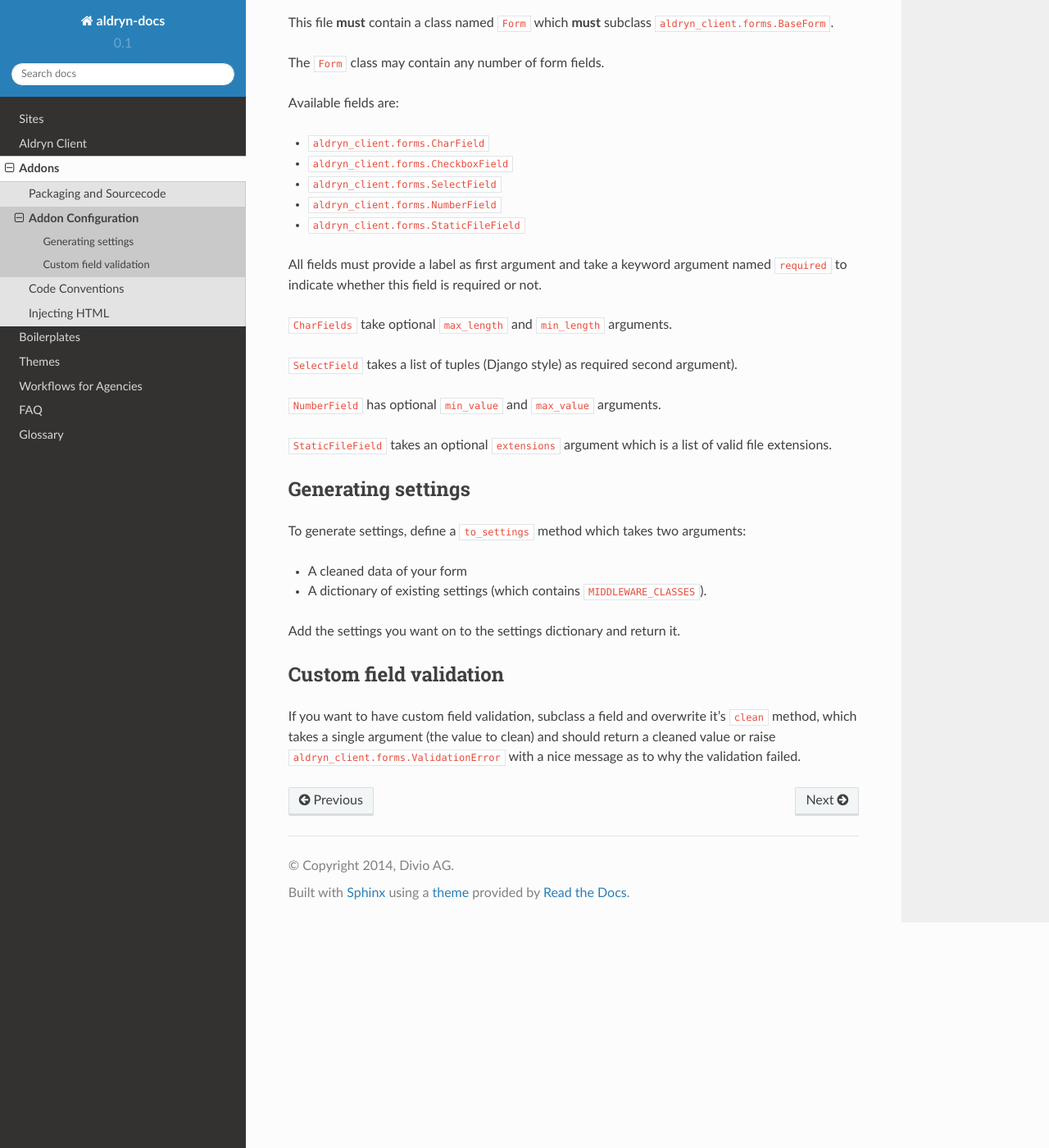
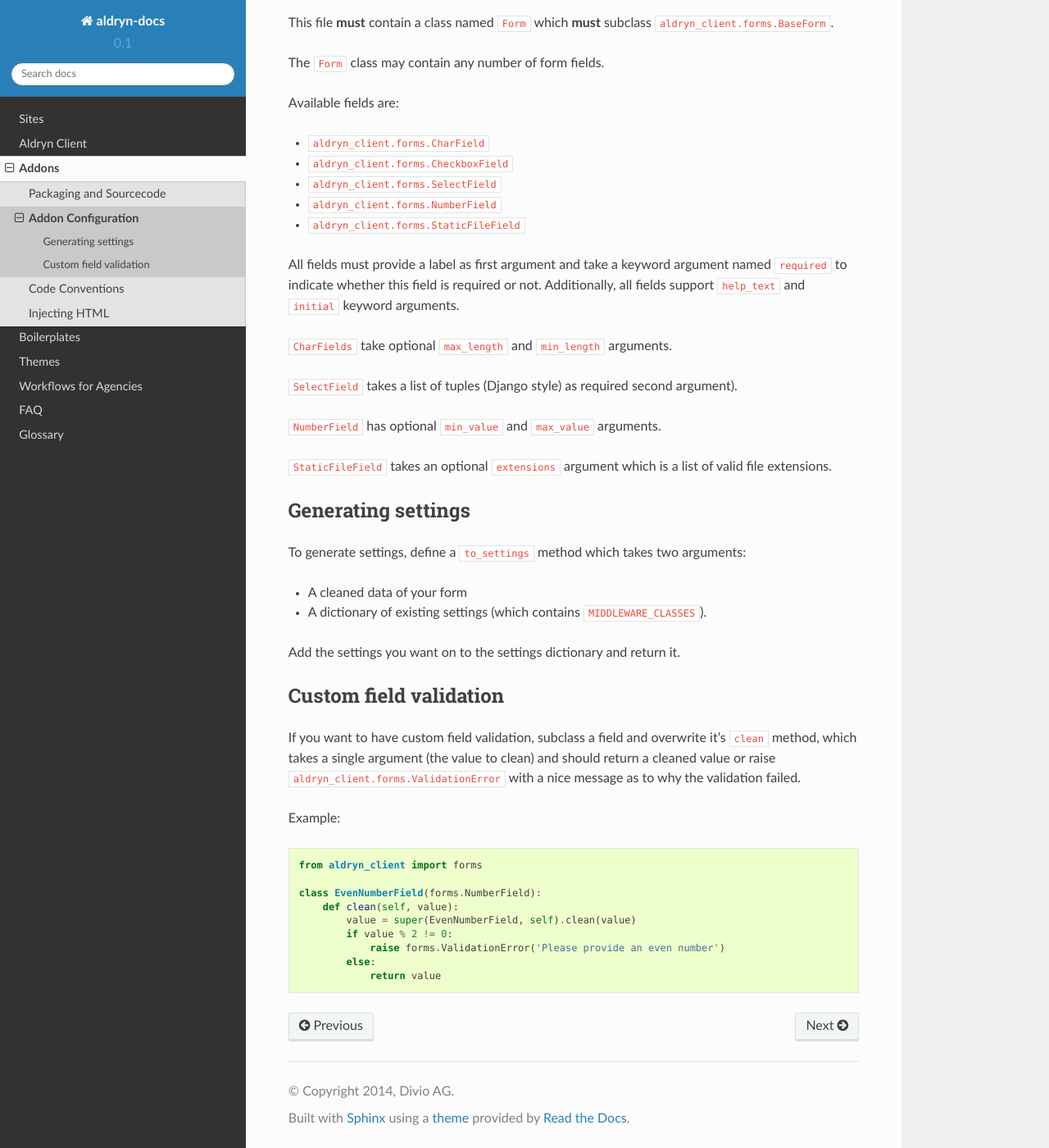
Before and after one commit to aldryn/aldryn-docs, a Sphinx documentation site: the page built from docs/addons/addon-configuration.rst, in a window 1280 px wide and 1400 px high, scrolled down 625 px. Shown: the whole window at 82% size. Built offline with Sphinx 7.4.7 and the Read the Docs theme 2.0.0, drawn with Linux system fonts in a browser that asks for light colours; pages that are not in the unit, such as notebooks, are missing from menus.

Commit message:
Add docs about Addon field's help_text and initial kwargs

```diff
--- a/docs/addons/addon-configuration.rst
+++ b/docs/addons/addon-configuration.rst
@@ -21,6 +21,7 @@ Available fields are:
 
 All fields must provide a label as first argument and take a keyword argument named ``required`` to indicate
 whether this field is required or not.
+Additionally, all fields support ``help_text`` and ``initial`` keyword arguments.
 
 ``CharFields`` take optional ``max_length`` and ``min_length`` arguments.
 
@@ -48,3 +49,17 @@ Custom field validation
 If you want to have custom field validation, subclass a field and overwrite it's ``clean`` method,
 which takes a single argument (the value to clean) and should return a cleaned value or raise
 ``aldryn_client.forms.ValidationError`` with a nice message as to why the validation failed.
+
+Example:
+
+.. code-block:: python
+
+    from aldryn_client import forms
+
+    class EvenNumberField(forms.NumberField):
+        def clean(self, value):
+            value = super(EvenNumberField, self).clean(value)
+            if value % 2 != 0:
+                raise forms.ValidationError('Please provide an even number')
+            else:
+                return value
```
